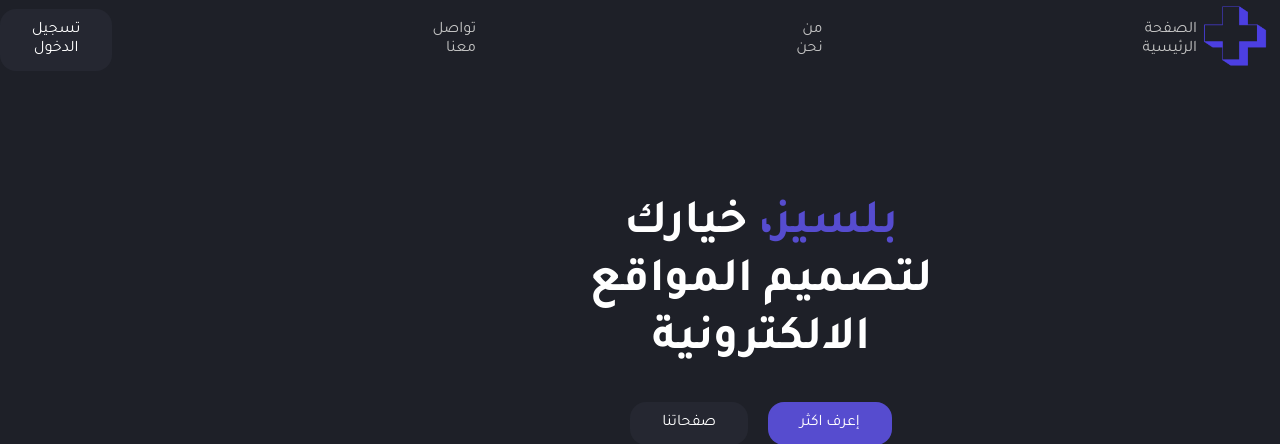
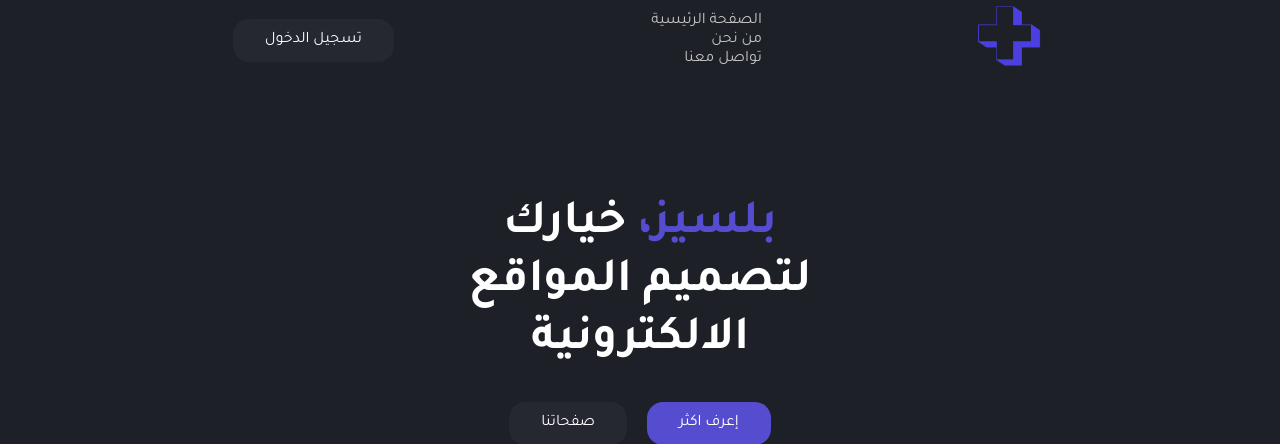
Before and after one commit to ghydq/pluses.gq, a PHP site: page / in a window 1280 px wide; the page is wider, and only the part inside the window is pictured. Shown: the top 444 px of that part. Run offline with PHP 8.4, Linux system fonts and the light colour scheme; some libraries are stand-ins or nearby versions.

Commit message:
sssssssssssssss

```diff
--- a/css/styles.css
+++ b/css/styles.css
@@ -56,11 +56,11 @@
 
 nav .nav-items {
   list-style-type: none;
-  display: flex;
+  display: flexbox;
 }
 
 nav .nav-items .nav-item {
-  padding-left: 20rem;
+  padding-left: 3rem;
 }
 
 .nav-item .nav-link {
```
